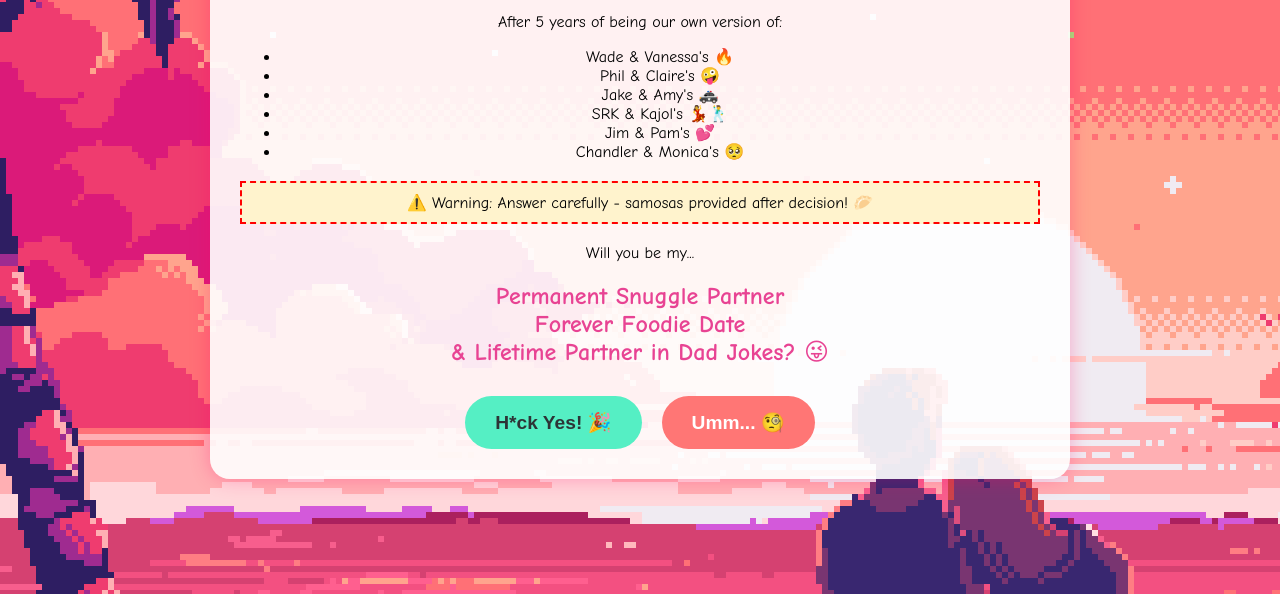
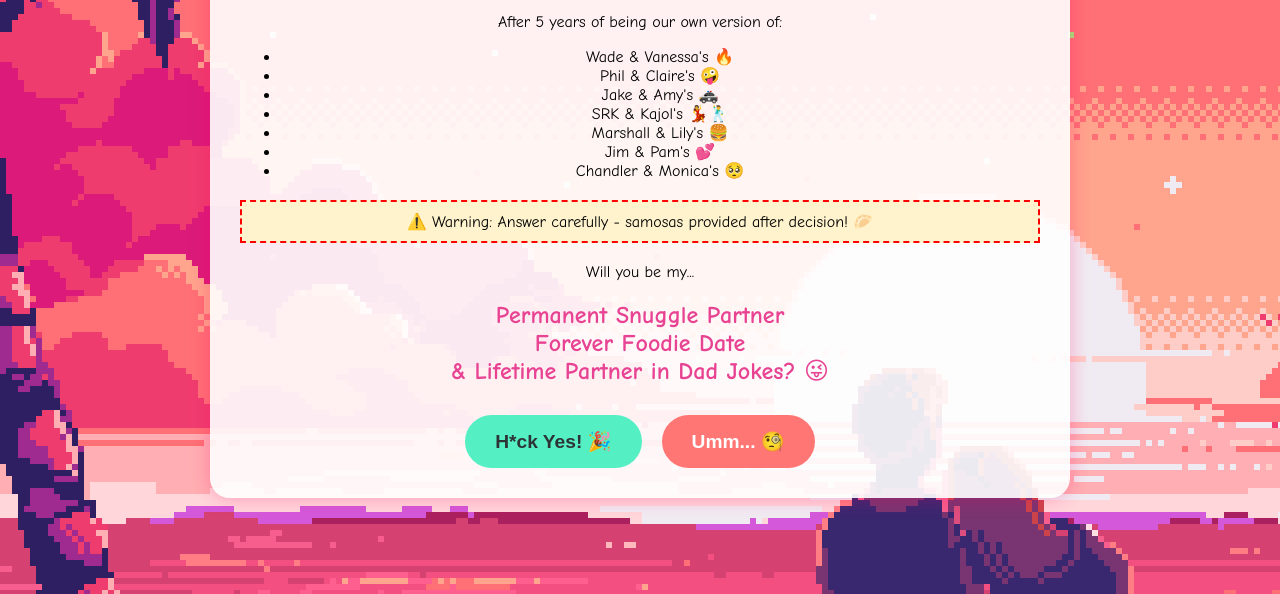
Before and after one commit to rsrax/rsrax.github.io, a plain HTML site: page index.html in a window 1280 px wide. Shown: the part 262-856 px from the top of the page. Drawn offline with Linux system fonts and the light colour scheme.

Commit message:
minor fix

```diff
--- a/index.html
+++ b/index.html
@@ -174,6 +174,7 @@
 			<li>Phil & Claire's 🤪</li>
 			<li>Jake & Amy's 🚓</li>
 			<li>SRK & Kajol's 💃🕺</li>
+			<li>Marshall & Lily's 🍔</li>
 			<li>Jim & Pam's 💕</li>
 			<li>Chandler & Monica's 🥺</li>
 		</ul>
```
